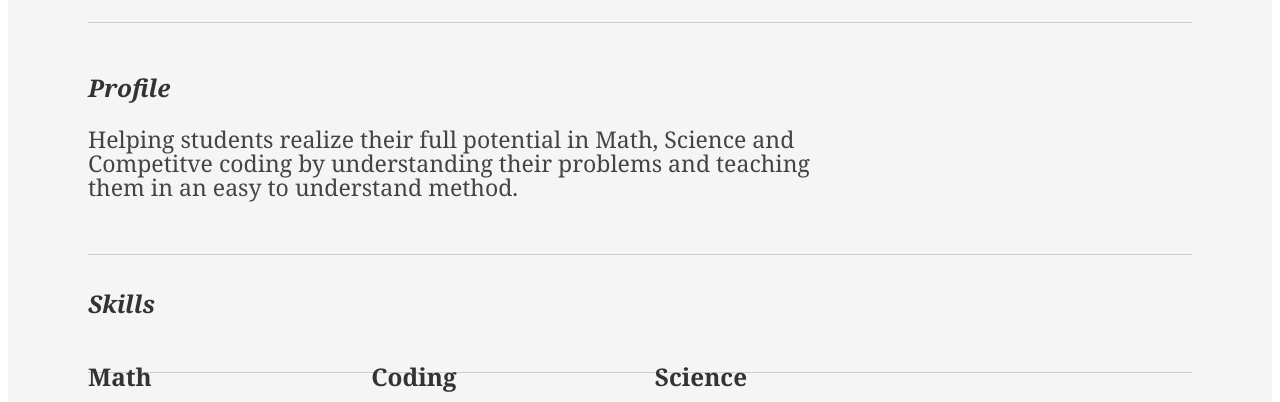
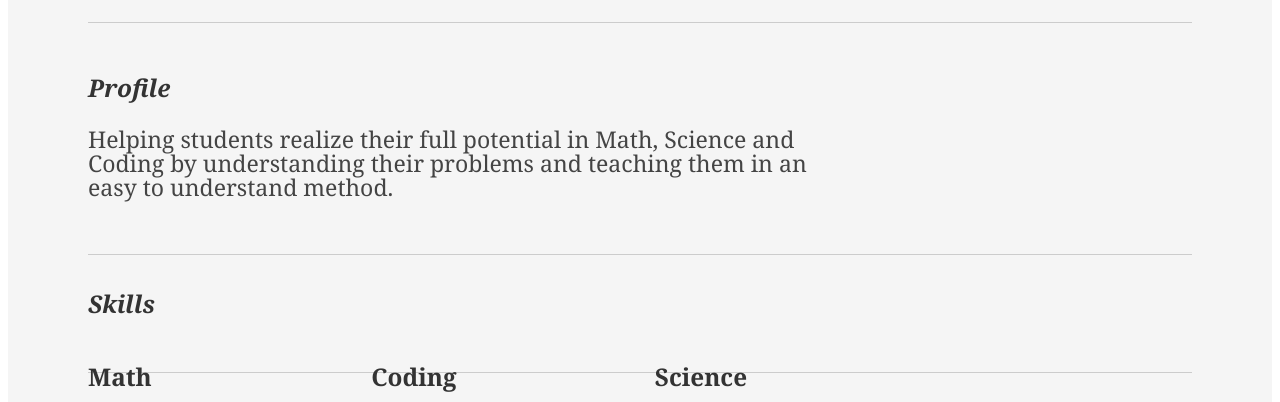
Before and after one commit to happyCupcake/hitech-educator, a plain HTML site: page index.html in a window 1280 px wide. Shown: the part 337-739 px from the top of the page. Drawn offline with Linux system fonts and the light colour scheme; a small style sheet from the web is missing.

Commit message:
Update index.html

```diff
--- a/index.html
+++ b/index.html
@@ -43,7 +43,7 @@
 						</div>
 						<div class="yui-u">
 							<p class="enlarge">
-								Helping students realize their full potential in Math, Science and Competitve coding by understanding their problems and teaching them in an easy to understand method.
+								Helping students realize their full potential in Math, Science and Coding by understanding their problems and teaching them in an easy to understand method.
 							</p>
 						</div>
 					</div><!--// .yui-gf -->
```
